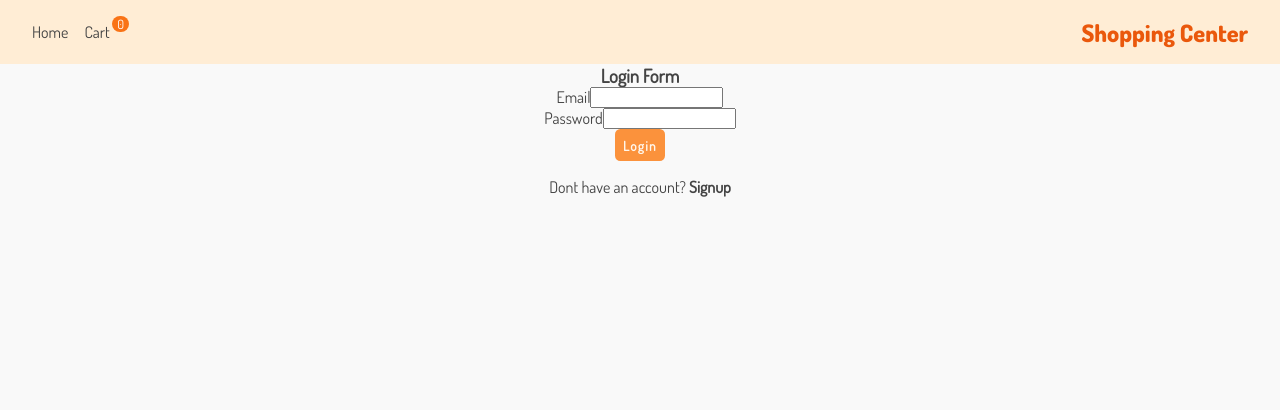
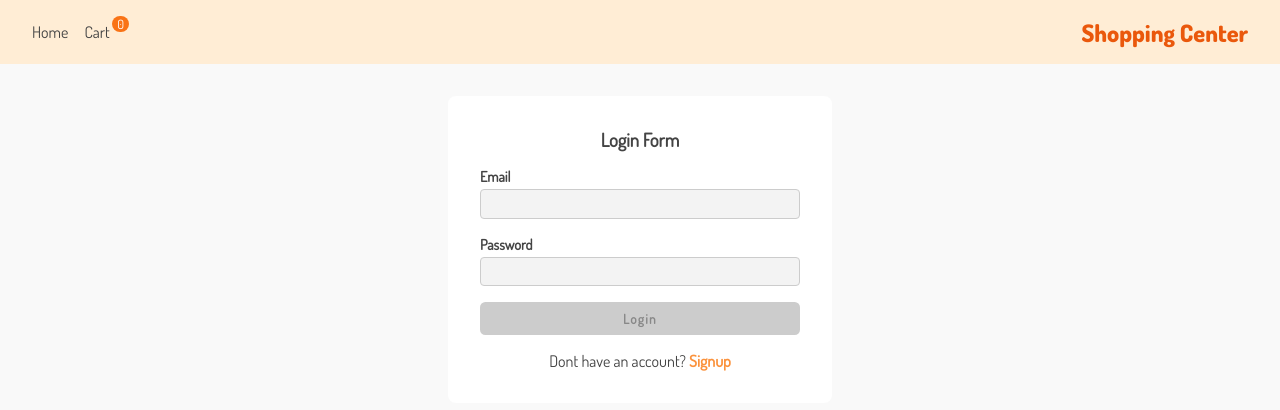
Before and after one commit to setykarimi/Shopping-Website, a React (Create React App) app: page /login in a window 1280 px wide. Shown: the top 410 px of the page. Built offline with nearby package versions, Linux system fonts and the light colour scheme.

Commit message:
add new style

```diff
--- a/src/App.scss
+++ b/src/App.scss
@@ -1,53 +1,103 @@
-
-
 @font-face {
-  font-family: 'Dosis';
-  src: url('./assets/fonts/Dosis-Regular.ttf');
+  font-family: "Dosis";
+  src: url("./assets/fonts/Dosis-Regular.ttf");
 }
 
-
-
-$Dosis : 'Dosis';
+$Dosis: "Dosis";
 
 .App {
   text-align: center;
 }
 
-*{
+* {
   box-sizing: border-box;
   padding: 0;
   margin: 0;
   list-style: none;
-  font-family: $Dosis ;
+  font-family: $Dosis;
 }
 
-body{
+body {
   background: #f9f9f9;
   color: #444;
 }
 
-.container{
+.orange{
+  color: #fb923c;
+}
+
+.container {
   max-width: 1200px;
   margin: 2em auto;
-  @media(max-width:1200px){
+  @media (max-width: 1200px) {
     padding: 1em;
   }
 }
 
-
-.btn-orange{
+.btn-orange {
   background: #fb923c;
-  padding: .5em;
+  padding: 0.5em 1em;
   border: 1px solid transparent;
-  border-radius: .4em;
+  border-radius: 0.4em;
   font-weight: bold;
   color: #fff7ed;
-  letter-spacing: .1em;
+  letter-spacing: 0.1em;
   cursor: pointer;
-  transition:.3s ease-in;
-  &:hover{
+  transition: 0.3s ease-in;
+  width: 100%;
+  &:hover {
     background: #fff;
     border: 1px solid #fb923c;
     color: #fb923c;
   }
 }
+
+button:disabled {
+  cursor: not-allowed;
+  background: #ccc;
+  color: #888;
+  &:hover{
+    background: #ccc;
+    color: #888;
+    border: 1px solid transparent;
+  }
+}
+
+.form {
+  width: fit-content;
+  padding: 2em;
+  background: #fff;
+  border-radius: .5em;
+  margin: 2em auto;
+  .form-control {
+    display: flex;
+    flex-direction: column;
+    width: 20em;
+    margin: 1em auto;
+    text-align: left;
+
+    input {
+      margin-top: 0.3em;
+      border-radius: 0.3em;
+      border: 1px solid #ccc;
+      padding: 0.4em;
+      background: #f3f3f3;
+      outline: none;
+      transition: .3s ease-out outline;
+      &:hover,&:focus{
+        border: 1px solid #fb923c;
+      }
+    }
+
+    label {
+      font-weight: bold;
+      color: #444;
+      font-size: 0.9em;
+    }
+
+    .error {
+      color: red;
+    }
+
+  }
+}
```
